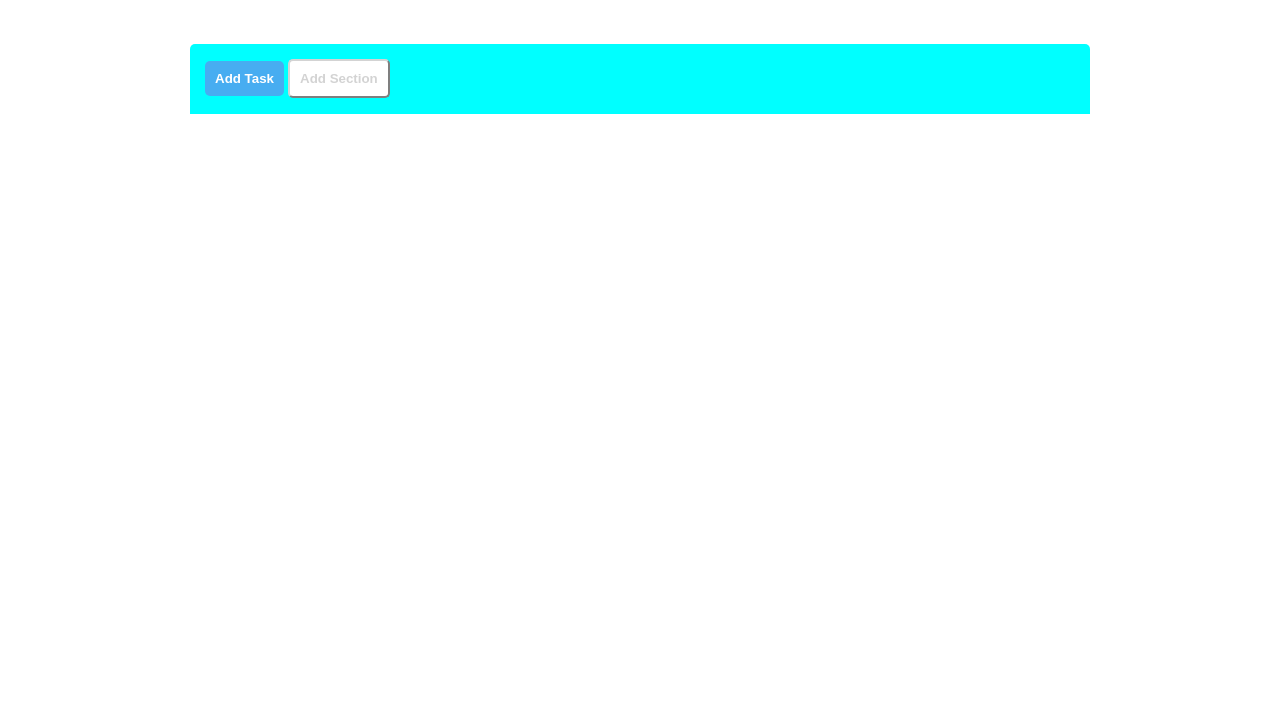
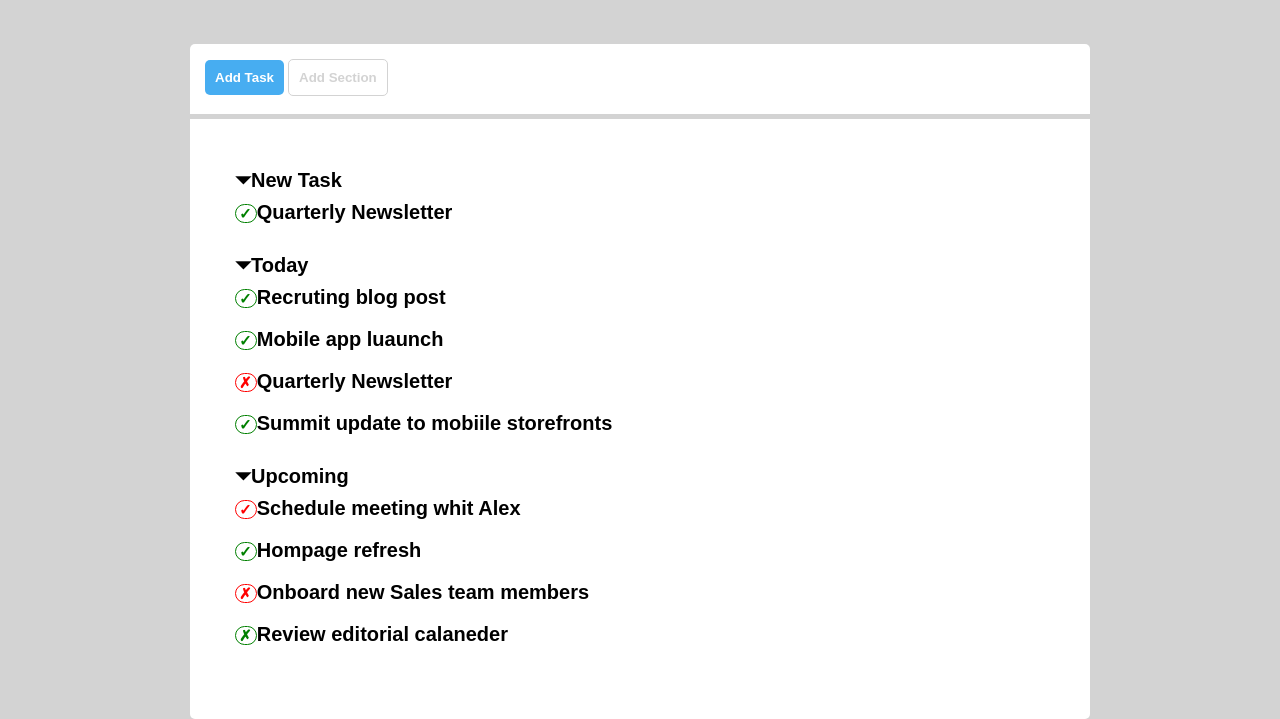
Before and after one commit to EmanueleCozzolino18/html-css-toboolist, a plain HTML site: page index.html in a window 1280 px wide. Shown: the part 86-805 px from the top of the page. Drawn offline with Linux system fonts and the light colour scheme.

Commit message:
[UPD] Added section with list, added markers and fixed backgrounds

```diff
--- a/css/style.css
+++ b/css/style.css
@@ -2,6 +2,10 @@
     padding: 0;
     margin: 0;
     box-sizing: border-box;
+}
+
+body {
+    background-color: lightgray;
 }
 
 /* INIZIO HEADER PAGINA */
@@ -28,17 +32,18 @@
 /* FINE HEADER PAGINA */
 
 /* INIZIO SEZIONE BOTTINI */
-.mainCont {
+.buttonCont {
     width: 1200px;
     margin: 0 auto;
-    background-color: white;
+    background-color: lightgray;
+    margin-bottom: 5px;
 }
 
 .buttonBox {
     height: 70px;
     width: 900px;
     margin-top: 50px;
-    background-color: aqua;
+    background-color: white;
     border-top-left-radius: 5px;
     border-top-right-radius: 5px;
     padding: 15px;
@@ -57,10 +62,64 @@
 #grayButton {
     border-radius: 5px;
     background-color: white;
-    border-color: lightgray;
+    border: 0.1px solid;
     padding: 10px;
     color: lightgray;
     font-weight: bold;
 }
 
 /* FINE SEZIONE BOTTINI */
+
+/* INIZIO SEZIONE TASK */
+
+.listCont {
+    width: 1200px;
+    margin: 0 auto;
+    background-color: lightgray;
+}
+
+.listBox {
+    height: 600px;
+    width: 900px;
+    background-color: white;
+    border-bottom-left-radius: 5px;
+    border-bottom-right-radius: 5px;
+    margin: 0 auto;
+    padding: 30px;
+}
+
+.listTitle {
+    margin-top: 20px;
+    margin-left: 15px;
+    font-size: 20px;
+    font-weight: bold;
+    font-family: sans-serif;
+    list-style: none;
+}
+
+.listStyle {
+    list-style: none;
+    line-height: 40px;
+}
+
+.checkCross {
+    border: 1.5px solid green;
+    border-radius: 20px;
+    font-size: 15px;
+    list-style: none;
+    text-align: center;
+    color: green;
+    padding-left: 3px;
+}
+
+.redcheckCross {
+    border: 1.5px solid red;
+    border-radius: 20px;
+    font-size: 15px;
+    list-style: none;
+    text-align: center;
+    color: red;
+    padding-left: 3px;
+}
+
+/* FINZE SEZIONE TASK*
--- a/index.html
+++ b/index.html
@@ -19,12 +19,50 @@
 
     <!-- SEZIONE BOTTONI -->
     <main>
-        <div class="mainCont">
+        <div class="buttonCont">
             <div class="buttonBox">
                 <input type="button" value="Add Task" id="blueButton">
                 <input type="button" value="Add Section" id="grayButton">
             </div>
         </div>
+
+        <div class="listCont">
+            <div class="listBox">
+                <ul>
+                    <li class="listTitle">&#9207;New Task
+                        <ul>
+                            <li class="listStyle"><span class="checkCross"> &check; </span> Quarterly Newsletter</li>
+                        </ul>
+                    </li>
+
+                    <li class="listTitle">&#9207;Today
+                        <ul>
+                            <li class="listStyle"><span class="checkCross"> &check; </span> Recruting blog post</li>
+                            <li class="listStyle"><span class="checkCross"> &check; </span> Mobile app luaunch</li>
+                            <li class="listStyle"><span class="redcheckCross"> &#10007; </span> Quarterly Newsletter
+                            </li>
+                            <li class="listStyle"><span class="checkCross"> &check; </span> Summit update to mobiile
+                                storefronts</li>
+                        </ul>
+                    </li>
+
+                    <li class="listTitle">&#9207;Upcoming
+                        <ul>
+                            <li class="listStyle"><span class="redcheckCross"> &check; </span> Schedule meeting whit
+                                Alex</li>
+                            <li class="listStyle"><span class="checkCross"> &check; </span> Hompage refresh</li>
+                            <li class="listStyle"><span class="redcheckCross"> &#10007; </span> Onboard new Sales team
+                                members</li>
+                            <li class="listStyle"><span class="checkCross"> &#10007; </span> Review editorial
+                                calaneder</li>
+                        </ul>
+                    </li>
+
+
+                </ul>
+            </div>
+        </div>
+
     </main>
 
 </body>
```
